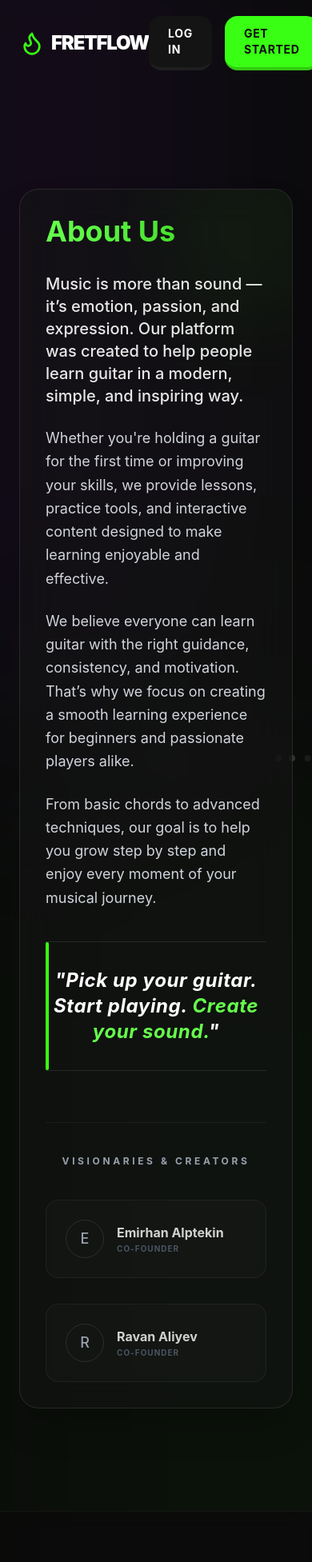
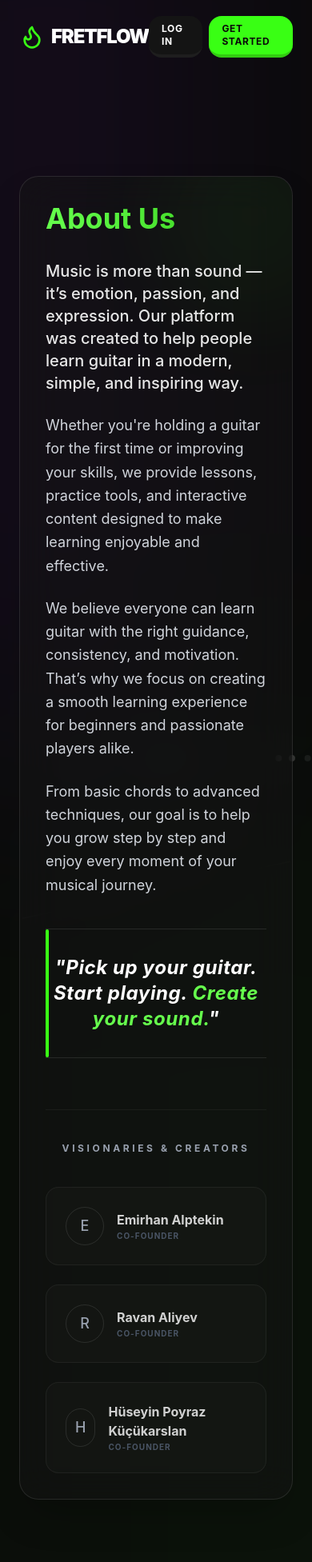
Before and after one commit to ravanaliyev/FretFlow, a React (Vite) app: page /about in a window 390 px wide. Shown: the top 1953 px of the page at 80% size. Built offline with nearby package versions, Linux system fonts and the light colour scheme; no server answers.

Commit message:
feat: enhance mobile styling, update founders, set proprietary license, and fix profile dropdown transparency

```diff
--- a/src/screens/dashboard/components/ProfileDropdown.tsx
+++ b/src/screens/dashboard/components/ProfileDropdown.tsx
@@ -88,7 +88,7 @@ const ProfileDropdown: React.FC<ProfileDropdownProps> = ({
         initial={{ scale: 0.95, opacity: 0, y: 10 }}
         animate={{ scale: 1, opacity: 1, y: 0 }}
         exit={{ scale: 0.95, opacity: 0, y: 10 }}
-        className="absolute right-0 top-full mt-3 z-[2001] glass-panel p-5 rounded-[2rem] w-80 border-white/10 shadow-[0_20px_50px_rgba(0,0,0,0.5)] backdrop-blur-3xl overflow-hidden"
+        className="absolute right-0 top-full mt-3 z-[2001] bg-[#0c0c0e]/98 border border-white/10 p-5 rounded-[2rem] w-80 shadow-[0_20px_50px_rgba(0,0,0,0.7)] backdrop-blur-3xl overflow-hidden"
       >
         <AnimatePresence mode="popLayout">
 
--- a/src/screens/landing/AboutPage.tsx
+++ b/src/screens/landing/AboutPage.tsx
@@ -57,10 +57,11 @@ const AboutPage: React.FC = () => {
             {/* Co-Founders Team deck */}
             <div className="mt-16 pt-10 border-t border-white/5">
               <h3 className="text-center text-xs uppercase tracking-[0.3em] text-gray-400 font-bold mb-10">Visionaries & Creators</h3>
-              <div className="grid grid-cols-1 md:grid-cols-2 gap-8 max-w-2xl mx-auto">
+              <div className="grid grid-cols-1 md:grid-cols-3 gap-6 max-w-3xl mx-auto">
                 {[
                   { name: "Emirhan Alptekin", role: "Co-Founder", initial: "E", linkedin: "https://www.linkedin.com/in/emirhan-alptekin" },
-                  { name: "Ravan Aliyev", role: "Co-Founder", initial: "R", linkedin: "https://www.linkedin.com/in/ravanaliyev01/" }
+                  { name: "Ravan Aliyev", role: "Co-Founder", initial: "R", linkedin: "https://www.linkedin.com/in/ravanaliyev01/" },
+                  { name: "Hüseyin Poyraz Küçükarslan", role: "Co-Founder", initial: "H", linkedin: "#" }
                 ].map((creator, i) => (
                   <motion.a
                     key={i}
--- a/src/screens/landing/LandingHero.tsx
+++ b/src/screens/landing/LandingHero.tsx
@@ -28,11 +28,11 @@ const LandingHero: React.FC = () => {
         </p>
 
         {/* Call to Actions linking directly to signup or sign-in modes */}
-        <div className="hidden lg:flex flex-col w-full sm:w-auto gap-4">
-          <Link to="/login?mode=signup" className="btn-duo btn-duo-primary w-full lg:w-80 h-16 text-xl flex items-center justify-center text-center">
+        <div className="flex flex-col w-full sm:w-80 gap-3.5 mt-4">
+          <Link to="/login?mode=signup" className="btn-duo btn-duo-primary w-full h-12 sm:h-14 lg:h-16 text-base sm:text-lg lg:text-xl flex items-center justify-center text-center">
             GET STARTED
           </Link>
-          <Link to="/login?mode=login" className="btn-duo btn-duo-secondary w-full lg:w-80 h-16 text-xl uppercase flex items-center justify-center text-center px-4 leading-tight">
+          <Link to="/login?mode=login" className="btn-duo btn-duo-secondary w-full h-12 sm:h-14 lg:h-16 text-sm sm:text-base lg:text-lg uppercase flex items-center justify-center text-center px-4 leading-tight">
             I ALREADY HAVE AN ACCOUNT
           </Link>
         </div>
--- a/src/screens/landing/Navbar.tsx
+++ b/src/screens/landing/Navbar.tsx
@@ -17,11 +17,11 @@ const Navbar: React.FC = () => {
       </Link>
 
       {/* Navigation action buttons (Login vs Register signup modes) */}
-      <div className="flex items-center gap-4">
-        <Link to="/login?mode=login" className="btn-duo btn-duo-secondary py-3 px-6 text-sm hidden sm:flex">
+      <div className="flex items-center gap-2 sm:gap-4">
+        <Link to="/login?mode=login" className="btn-duo btn-duo-secondary py-2 px-4 sm:py-3 sm:px-6 text-xs sm:text-sm hidden sm:flex">
           LOG IN
         </Link>
-        <Link to="/login?mode=signup" className="btn-duo btn-duo-primary py-3 px-6 text-sm">
+        <Link to="/login?mode=signup" className="btn-duo btn-duo-primary py-2 px-4 sm:py-3 sm:px-6 text-xs sm:text-sm">
           GET STARTED
         </Link>
       </div>
```
Also changed, not shown: 1 other file (tests, documents, lock files or other folders).
